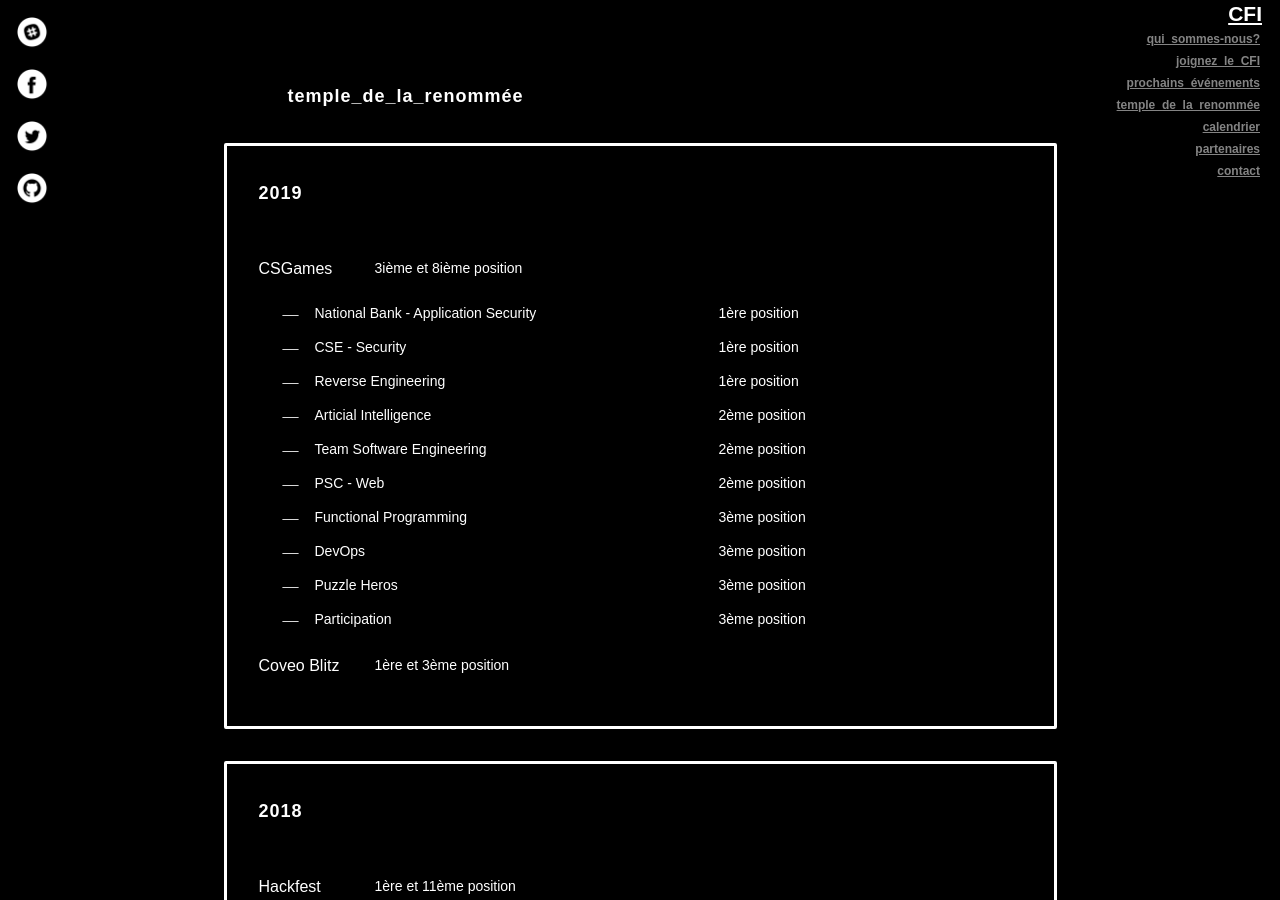
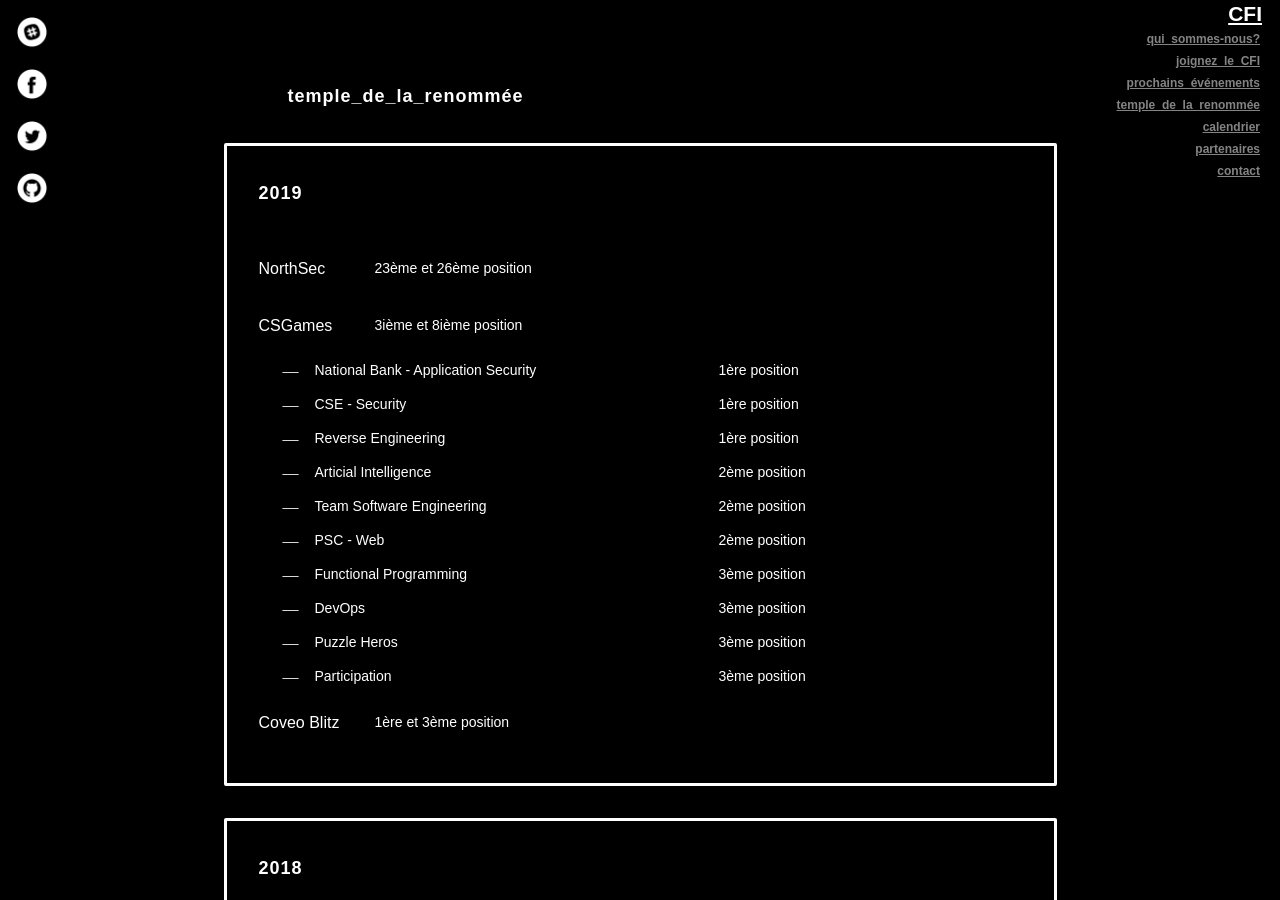
Before and after one commit to CFI-UL/cfi-ul.github.io, a Jekyll site: the page built from index.html, in a window 1280 px wide and 900 px high, scrolled down 2116 px. Built offline with Jekyll 4.4.1, drawn with Linux system fonts in a browser that asks for light colours.

Commit message:
Add NorthSec score.

```diff
--- a/_data/hall-of-fame.json
+++ b/_data/hall-of-fame.json
@@ -1,4 +1,10 @@
 [
+  {
+    "name": "NorthSec",
+    "year": "2019",
+    "position": "23ème et 26ème position",
+    "url": ""
+  },
   {
     "name": "CSGames",
     "year": "2019",
```
